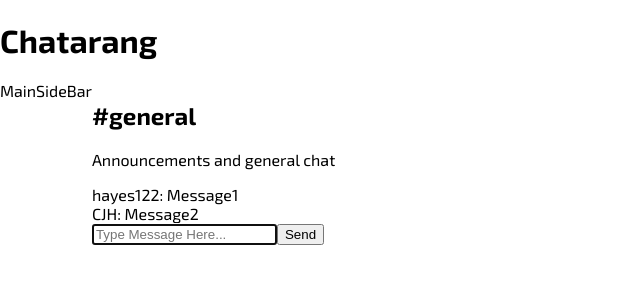
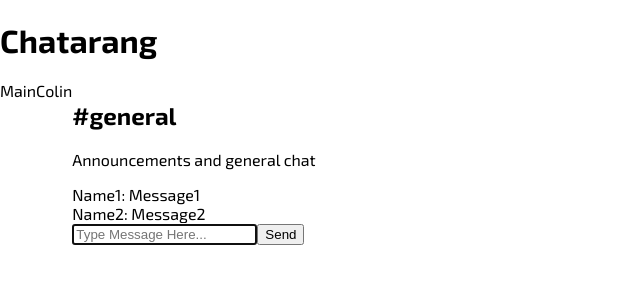
Before and after one commit to ColinHayes985/Chatarang, a React (Create React App) app: page / in a window 1280 px wide. Shown: the top 300 px of the page, without its empty margins (0-640 px from the left). Built offline with nearby package versions, Linux system fonts and the light colour scheme.

Commit message:
Store user in App component state

```diff
--- a/src/App.js
+++ b/src/App.js
@@ -4,11 +4,15 @@ import './App.css';
 import Main from './Main'
 
 class App extends Component {
+  constructor(){
+    super()
+    this.state={user: {uid:'hayes122', displayName:'Colin', email:'hayes122@purdue.edu'}}
+  }
   render() {
     return (
       <div className="App">
         <h1>Chatarang</h1>
-        <Main/>
+        <Main user={this.state.user}/>
       </div>
     );
   }
--- a/src/Chat.js
+++ b/src/Chat.js
@@ -8,19 +8,19 @@ class Chat extends Component {
         super()
         this.state={
             messages : [
-                { id: 1, userName: 'hayes122', body: 'Message1' },
-                { id: 2, userName: 'CJH', body: 'Message2' },
+                {id: 1, user:{uid:123,displayName:'Name1',email:'xyz@abc.com'}, body:'Message1',},
+                {id: 2, user:{uid:123,displayName:'Name2',email:'abc@xyz.com'}, body:'Message2',},
             ],
         }
     }
 
     addMessage = (body) => {
         const messages=[...this.state.messages];
-        const userName='Colin'
+        const user=this.props.user
 
         messages.push({
-            id: `${userName}-${Date.now()}`,
-            userName,
+            id: `${user.uid}-${Date.now()}`,
+            user,
             body,
         })
         this.setState({messages})
--- a/src/Main.js
+++ b/src/Main.js
@@ -7,8 +7,8 @@ class Main extends Component {
         return(
             <div className="Main" style={styles}>
                 Main
-                <SideBar/>
-                <Chat/>
+                <SideBar user={this.props.user}/>
+                <Chat user={this.props.user}/>
             </div>
         )
     }
--- a/src/Message.js
+++ b/src/Message.js
@@ -3,7 +3,7 @@ import React from 'react';
 const Message = (props) => {
     return(
         <div className="Message">
-            {props.message.userName}: {props.message.body}
+            {props.message.user.displayName}: {props.message.body}
         </div>
     )
 }
--- a/src/MessageForm.js
+++ b/src/MessageForm.js
@@ -5,6 +5,7 @@ class MessageForm extends Component{
     handleSubmit=(ev)=>{
         ev.preventDefault()
         this.props.addMessage(this.state.body)
+        this.setState({body:''})
     }
     handleChange=(ev)=>{
         this.setState({body:ev.target.value})
--- a/src/SideBar.js
+++ b/src/SideBar.js
@@ -1,13 +1,11 @@
 import React, {Component} from 'react';
 
-class SideBar extends Component {
-    render() {
+const SideBar = (props) => {
         return(
             <div className="SideBar">
-                SideBar
+                {props.user.displayName}
             </div>
         )
-    }
 }
 
 export default SideBar;
```
